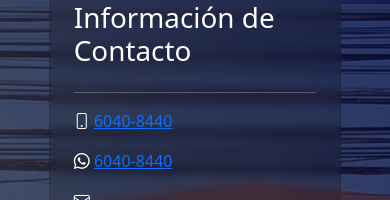
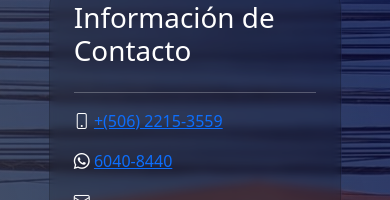
Before and after one commit to Rdani2005/autobahn, a React (Create React App) app: page /contacto in a window 390 px wide. Shown: the part 149-349 px from the top of the page. Built offline with nearby package versions, Linux system fonts and the light colour scheme.

Commit message:
Changed the phone number

```diff
--- a/src/components/ContactForm.js
+++ b/src/components/ContactForm.js
@@ -8,7 +8,7 @@ const ContactForm = () => {
                 <div className="card mx-4 my-4 bg-cristal-dark text-white col-6 col-md-6 p-4 w-75 curved">
                     <h1>Información de Contacto</h1>
                     <hr />
-                    <p><i className="bi bi-phone"></i> <a className="link-primary" href="tel:+50660408440">6040-8440</a></p>
+                    <p><i className="bi bi-phone"></i> <a className="link-primary" href="tel:+50622153559">+(506) 2215-3559</a></p>
                     <p><i className="bi bi-whatsapp"></i> <a className="link-primary" href="https://wa.me/50660408440?text=Hola!,%20Estoy%20interesado%20en%20hacer%20Negocios%20Contigo!!!">6040-8440</a></p>
                     <p><i class="bi bi-envelope-check"></i> <a className="link-primary" href="mailto:ricardo@grupoautobahn.com">ricardo@grupoautobahn.com</a></p>
                     <p>Dirección de la empresa</p>
```
